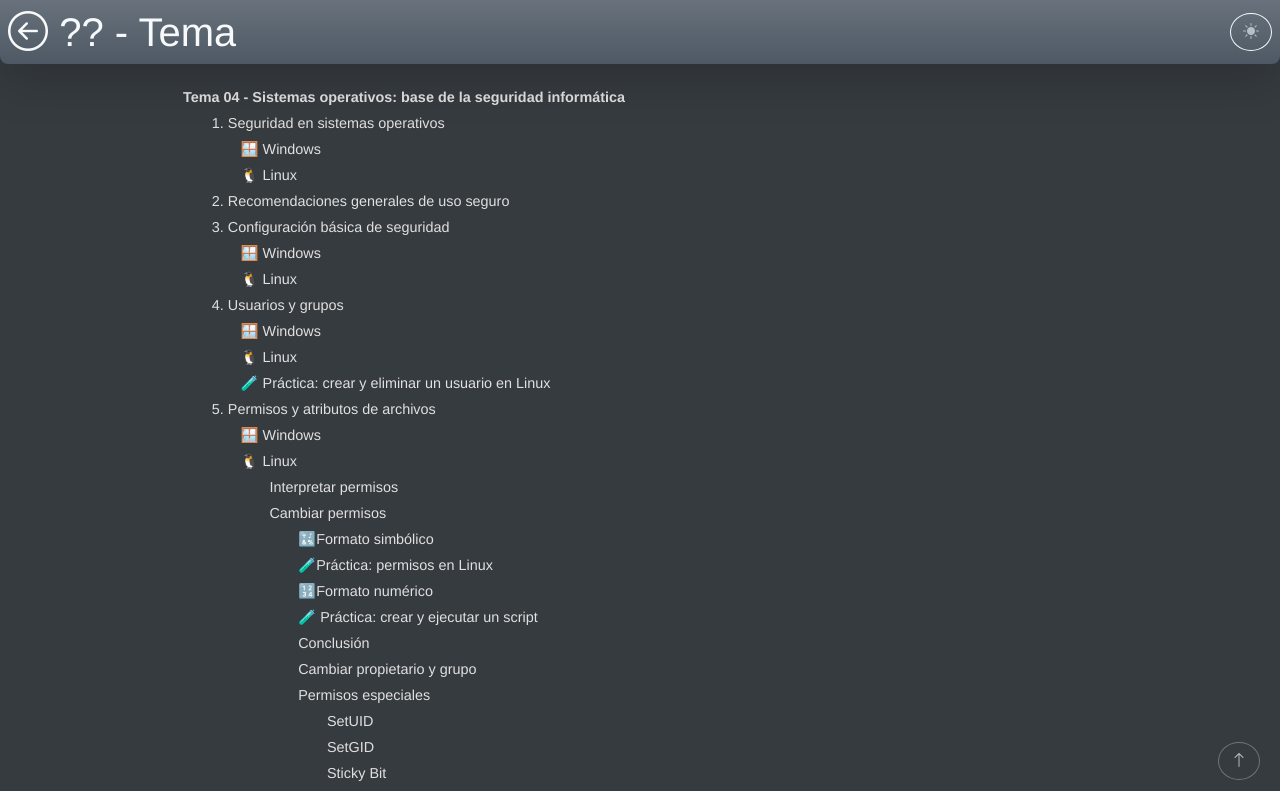
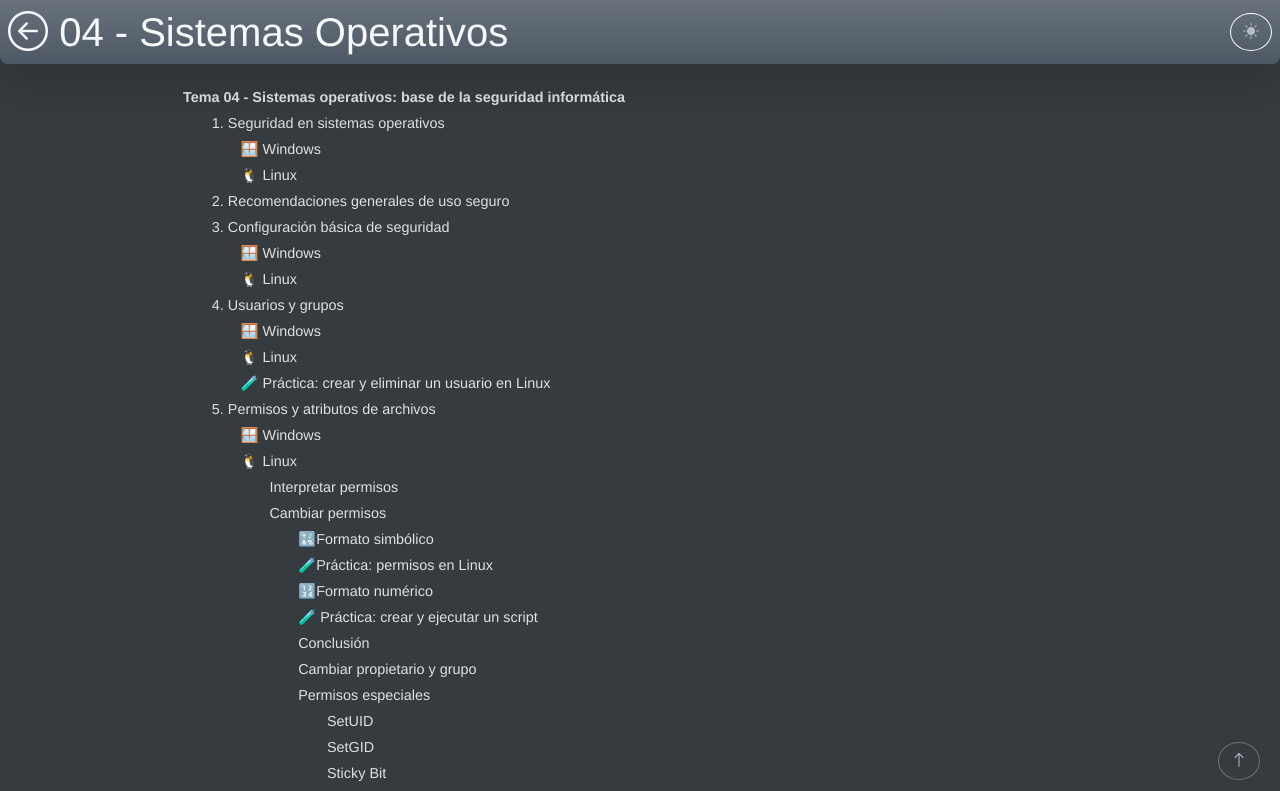
Before and after one commit to borilio/curso-seguridad, a plain HTML site: page 04-sistemas.html in a window 1280 px wide. Shown: the top 791 px of the page. Drawn offline with nearby package versions, Linux system fonts and the light colour scheme.

Commit message:
Fix: Arreglo del título de la página (ponía ?? - Tema)

```diff
--- a/04-sistemas.html
+++ b/04-sistemas.html
@@ -23,7 +23,7 @@
 	<header class="h1 fixed-top rounded-bottom-3 navegacion text-light p-2 text-start shadow-lg bg-gradient d-flex justify-content-between align-items-center">
         <div class="text-truncate">
             <a href="index.html" class="text-light" title="Volver al índice general"><i class="bi bi-arrow-left-circle"></i></a>
-            <span>?? - Tema</span>
+            <span>04 - Sistemas Operativos</span>
         </div>
         <button id="tema" class="btn btn-light rounded-circle" onclick="cambiarTema()" title="Cambiar a modo claro">
             <i id="iconoTema" class="bi bi-brightness-high-fill"></i>
```
